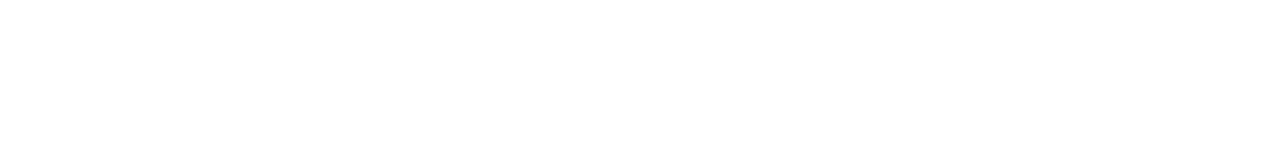
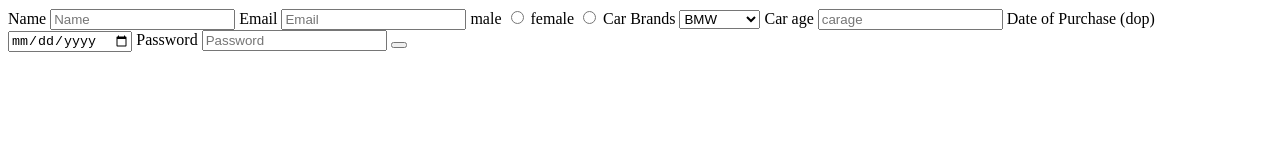
Before and after one commit to acciojob/car-insurance-form-Eshandwivedi13, a website: page main.html in a window 1280 px wide. Drawn offline with Linux system fonts and the light colour scheme.

Commit message:
created a submission

```diff
--- a/main.html
+++ b/main.html
@@ -8,8 +8,41 @@
 
 <body>
 	<!-- the entire body must be written by student -->
+
+	<form method="post">
+		<label for="name">Name</label>
+		<input id="name" placeholder="Name" type="text" name="name" required/>
+		<label for="email">Email</label>
+		<input id="email" placeholder="Email" type="email" name="email" required/>
+		<label for="gender_m">male</label>
+		<input type="radio" id="gender_m" name="gender" required />
+		<label for="gender_f">female</label>
+		<input type="radio" id="gender_f" name="gender" required />
+		<label for="cars">Car Brands</label>
+		<select id="cars" >
+			<option value="bmw">BMW</option>
+			<option value="audi">Audi</option>
+			<option value="mercedez">Mercedez</option>
+		</select>
+		<label for="carage">Car age</label>
+		<input id="carage" placeholder="carage" type="number" name="carage" required/>
+		<label for="dop">Date of Purchase (dop)</label>
+		<input id="dop" placeholder="Date" type="date" name="dop" required/>
+		<label for="password">Password</label>
+		<input id="password" placeholder="Password" type="password" name="password" required/>
+		<button type="submit"></button>
+	</form>
+
+
+
+
+
+
+
+
     <script type="text/javascript" src="./script.js">
 </script>
+
 
 </body>
 
```
